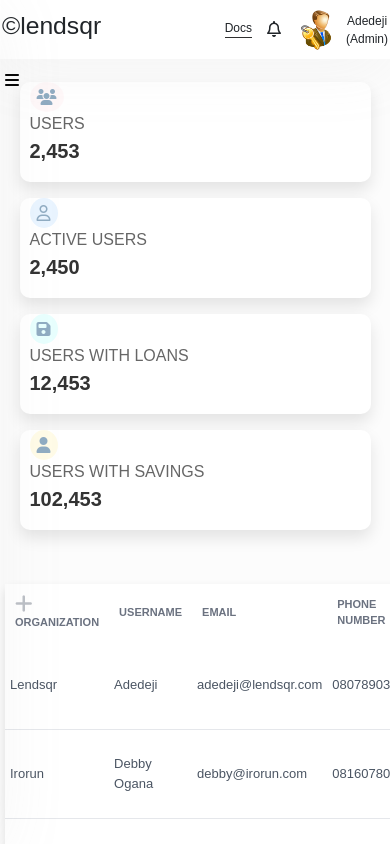
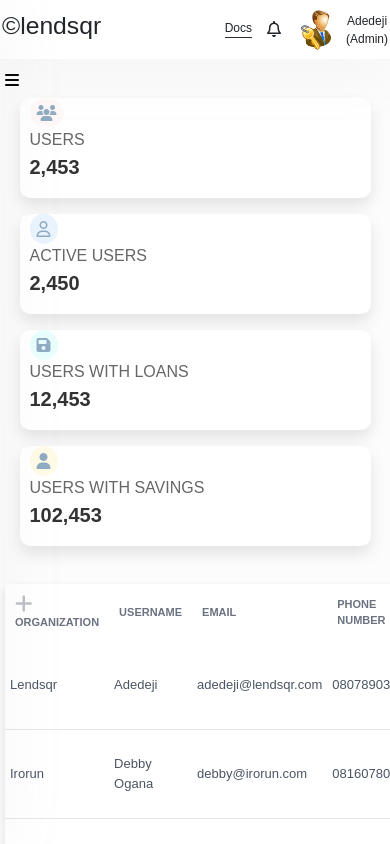
Before and after one commit to Dev-ishaq/lendsqr-fe-test, a React (Vite) app: page /dash in a window 390 px wide. Shown: the top 844 px of the page. Built offline with nearby package versions, Linux system fonts and the light colour scheme.

Commit message:
Update Cards.css

```diff
--- a/src/assets/css/Cards.css
+++ b/src/assets/css/Cards.css
@@ -72,6 +72,6 @@
 @media screen and (max-width: 600px) {
     .all-cards {
         grid-template-columns: 1fr;
-        margin-top: 25rem;
+        margin-top: 27rem;
     }
 }
```
